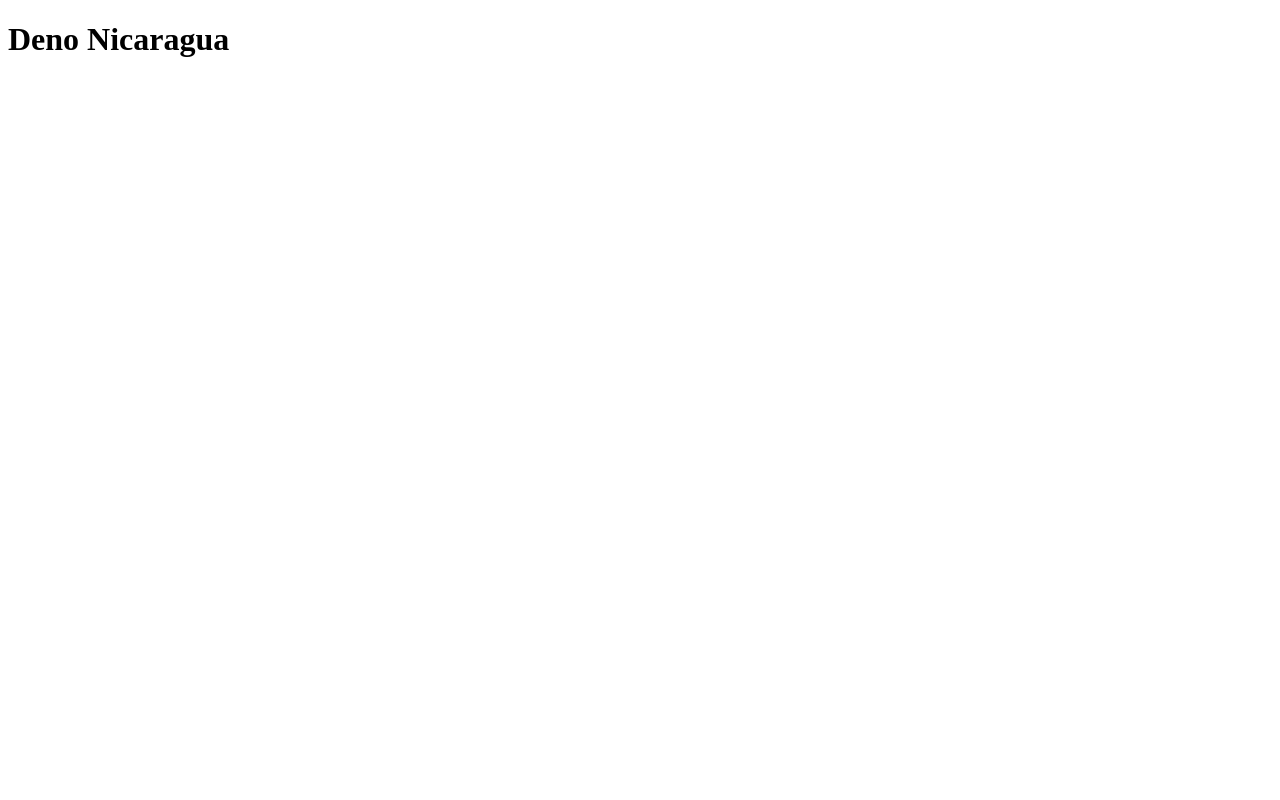
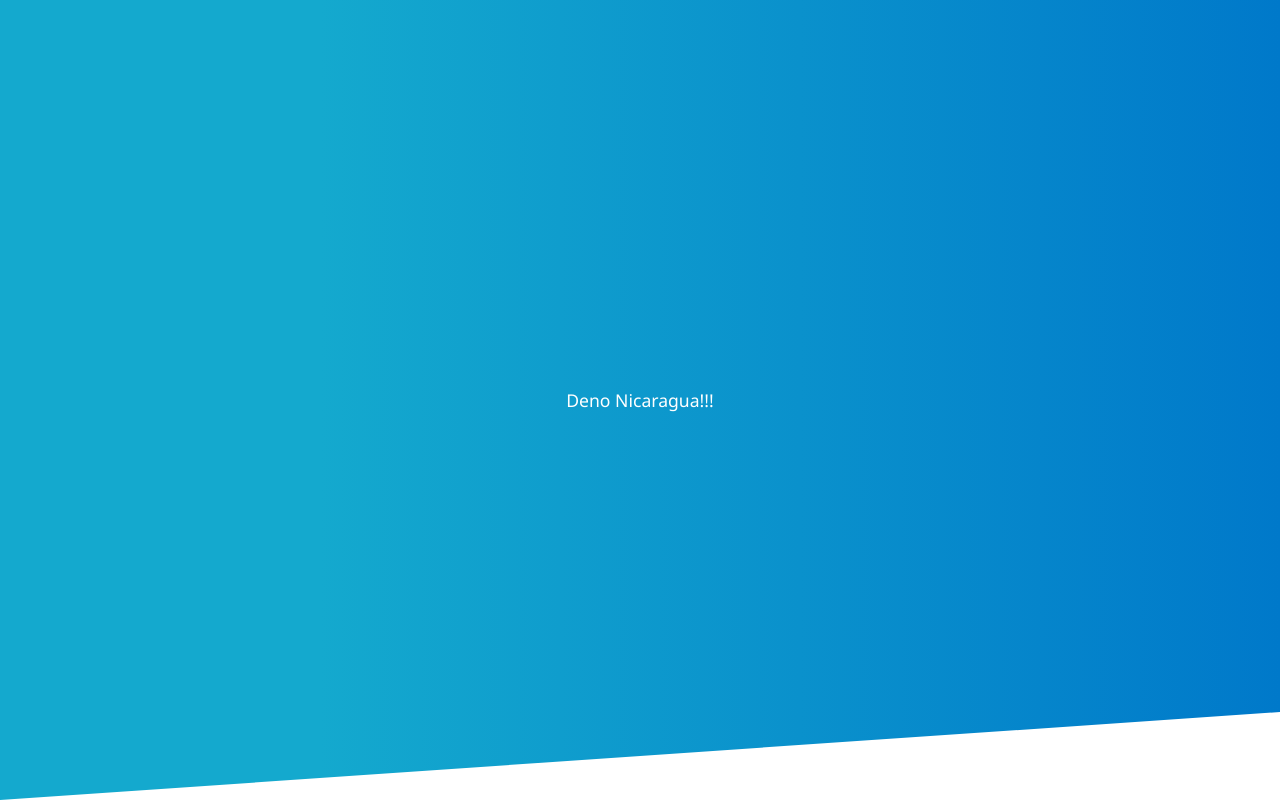
Before and after one commit to denonic/denonic-website, a React (Create React App) app: page / in a window 1280 px wide. Built offline with nearby package versions, Linux system fonts and the light colour scheme.

Commit message:
Added Welcome component with basic design

```diff
--- a/src/styles/default.scss
+++ b/src/styles/default.scss
@@ -1,3 +1,7 @@
+@import "default/variables";
+@import "default/welcome";
+
+
 *,
 *::after,
 *::before {
--- /dev/null
+++ b/src/styles/default/_welcome.scss
@@ -0,0 +1,26 @@
+@media (min-width: 220px) {
+    .welcome {
+        width: 100%;
+        min-height: 100vh;
+
+        display: flex;
+        flex-direction: column;
+        justify-content: center;
+        align-items: center;
+
+        background: linear-gradient(to right, rgb(20, 169, 206) 25%, rgb(0, 121, 202));
+        clip-path: polygon(0 0, 100% 0%, 100% 89%, 0 100%);
+        position: relative;
+        overflow: hidden;
+
+        &__title {
+            color: #ffffff;
+            width: 100%;
+
+            font-weight: 300;
+            font-family: 'Segoe UI', Tahoma, Geneva, Verdana, sans-serif;
+            font-size: 1.1em;
+            text-align: center;
+        }
+    }
+}
--- a/src/ui/App.jsx
+++ b/src/ui/App.jsx
@@ -1,9 +1,11 @@
 import React from 'react';
+import '../styles/default.scss';
+import Welcome from './components/Welcome/Welcome';
 
 function App() {
     return (
         <div className="App">
-            <h1>Deno Nicaragua</h1>
+            <Welcome />
         </div>
     );
 }
--- /dev/null
+++ b/src/ui/components/Welcome/Welcome.jsx
@@ -0,0 +1,12 @@
+import React, { Component } from "react";
+
+
+function Welcome() {
+    return (
+        <div className="welcome">
+            <h1 className="welcome__title">Deno Nicaragua!!!</h1>
+        </div>
+    );
+}
+
+export default Welcome;
```
Also changed, not shown: src/styles/default/_variables.scss (added).
